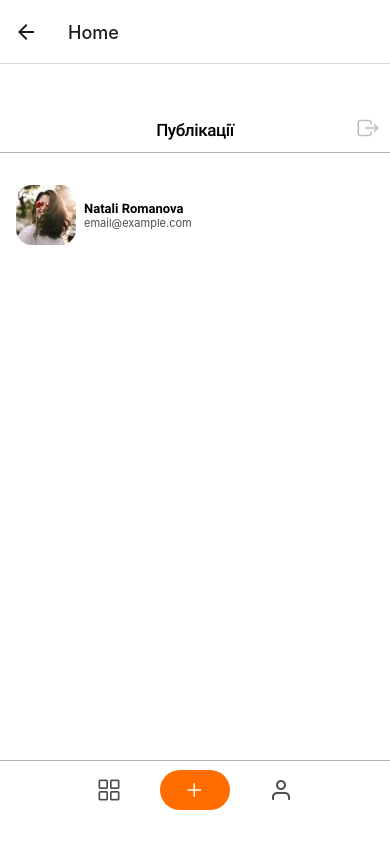
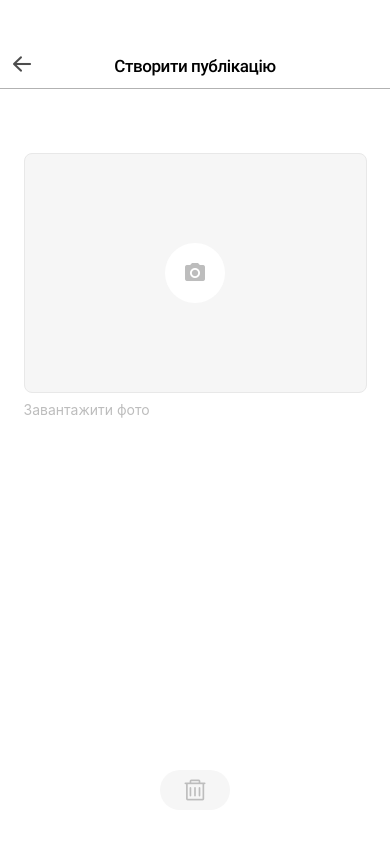
Before and after one commit to OlenaIa/AwesomeProject, a React Native app: screen /Home in a window 390 px wide. Built offline with nearby package versions, Linux system fonts and the light colour scheme.

Commit message:
CreatePostScreen start

```diff
--- a/App.js
+++ b/App.js
@@ -6,6 +6,7 @@ import { LoginScreen } from './Screens/LoginScreen';
 import { PostsScreen } from './Screens/PostsScreen';
 import { NavigationContainer } from "@react-navigation/native";
 import { createStackNavigator } from '@react-navigation/stack';
+import { CreatePostsScreen } from './Screens/CreatePostsScreen';
 
 const MainStack = createStackNavigator(); // вказує на групу навігаторів
 
@@ -22,18 +23,17 @@ export default function App() {
   }
 
   return (
-    <NavigationContainer>
-      <MainStack.Navigator initialRouteName="Login">
-        {/* <View style={styles.container}> */}
-          <MainStack.Screen name="Registration" component={RegistrationScreen} />{/* Аналог Route */}
-        <MainStack.Screen name="Login" component={LoginScreen} />
-        <MainStack.Screen name="Home" component={PostsScreen} />
-      {/* <RegistrationScreen /> */}
-      {/* <LoginScreen /> */}
-      {/* <PostsScreen /> */}
-      {/* </View> */}
-      </MainStack.Navigator>
-      </NavigationContainer>
+           <CreatePostsScreen />
+// <PostsScreen/>
+    // <NavigationContainer>
+    //   <MainStack.Navigator initialRouteName="Login">
+    //     <View style={styles.container}>
+    //       <MainStack.Screen name="Registration" component={RegistrationScreen} />
+    //     <MainStack.Screen name="Login" component={LoginScreen} />
+    //     <MainStack.Screen name="Home" component={PostsScreen} />
+    //   </View>
+    //   </MainStack.Navigator>
+    //   </NavigationContainer>
   );
 };
 
--- /dev/null
+++ b/Screens/CreatePostsScreen.jsx
@@ -0,0 +1,94 @@
+import { Image, Linking, Pressable, StyleSheet, Text, View } from "react-native"
+import { styles } from "../App"
+import { MaterialIcons , AntDesign, Feather } from '@expo/vector-icons';
+import smallAvatar from '../img/smallAvatar.jpg'
+import { stylesPostsScreen } from "./PostsScreen";
+import { TextInput } from "react-native-gesture-handler";
+
+export const CreatePostsScreen = () => {
+    return (
+        <View style={styles.container}>
+            <View style={stylesPostsScreen.header}>
+                <Text style={stylesPostsScreen.titleH3}>Створити публікацію</Text>
+                <Pressable style={stylesCreatePostsScreen.backIcon}
+                // onPress={onPressFunction}
+                >
+                    <AntDesign name="arrowleft" size={24} color="rgba(33, 33, 33, 0.8)" />
+                </Pressable>
+            </View>
+            <View style={stylesCreatePostsScreen.card}>
+                <View>
+                    <View style={stylesCreatePostsScreen.photo}>
+                        {/* <Image source={smallAvatar} /> */}
+                        <Pressable style={stylesCreatePostsScreen.buttonPhoto}
+                        // onPress={onPressFunction}
+                        >
+                            <MaterialIcons name="photo-camera" size={24} color="#BDBDBD" />
+                        </Pressable>
+                    </View>
+
+                    <Text style={stylesCreatePostsScreen.photoTitle}>Завантажити фото</Text>
+                </View>
+                <View>
+
+
+                </View>
+            </View>
+            <View style={stylesPostsScreen.footer}>
+
+                <Pressable style={stylesCreatePostsScreen.footerDeleteButton}
+                // onPress={onPressFunction}
+                >
+                    <AntDesign name="delete" size={24} color="rgba(189, 189, 189, 1)" />
+                </Pressable>
+
+            </View>
+        </View>
+    )
+};
+
+const stylesCreatePostsScreen = StyleSheet.create({
+    backIcon: {
+        position: 'absolute',
+        left: 10,
+        bottom: 11,
+    },
+    card: {
+        alignItems: 'center',
+        gap: 32,
+        paddingHorizontal: 16,
+        paddingTop: 32,
+        paddingBottom: 111,
+    },
+    photo: {
+        justifyContent: 'center',
+        alignItems: 'center',
+        width: 343,
+        height: 240,
+        flexShrink: 0,
+        borderRadius: 8,
+        borderWidth: 1,
+        borderColor: '#E8E8E8',
+        backgroundColor: '#F6F6F6',
+        marginBottom: 8,
+    },
+    buttonPhoto: {
+        justifyContent: 'center',
+        alignItems: 'center',
+        width: 60,
+        height: 60,
+        backgroundColor: '#FFF',
+        borderRadius: 60,
+    },
+    photoTitle: {
+        color: '#BDBDBD',
+    },
+    footerDeleteButton: {
+        justifyContent: 'center',
+        width: 70,
+        height: 40,
+        borderRadius: 20,
+        backgroundColor: '#F6F6F6',
+        alignItems: 'center',
+    }
+});
--- a/Screens/PostsScreen.jsx
+++ b/Screens/PostsScreen.jsx
@@ -21,7 +21,7 @@ export const PostsScreen = () => {
                     <Text style={stylesPostsScreen.cardEmail}>email@example.com</Text>
 
                 </View></View>
-            <View style={stylesPostsScreen.footer}>
+            <View style={[stylesPostsScreen.footer, stylesPostsScreen.footerBorder]}>
                 <Pressable
                 // onPress={onPressFunction}
                 >
@@ -42,7 +42,7 @@ export const PostsScreen = () => {
     )
 };
 
-const stylesPostsScreen = StyleSheet.create({
+export const stylesPostsScreen = StyleSheet.create({
     header: {
         position: 'relative',
         paddingTop: 55,
@@ -60,8 +60,8 @@ const stylesPostsScreen = StyleSheet.create({
     },
     exitIcon: {
         position: 'absolute',
-        right: 10,
-        bottom: 11,
+        right: 16,
+        bottom: 10,
     },
     card: {
         flexDirection: 'row',
@@ -83,10 +83,13 @@ const stylesPostsScreen = StyleSheet.create({
         gap: 39,
         marginTop: 'auto',
         paddingTop: 9,
+
+        paddingBottom: 34,
+        alignItems: 'center',
+    },
+    footerBorder: {
         borderTopColor: 'rgba(0, 0, 0, 0.30)',
         borderTopWidth: 0.5,
-        paddingBottom: 34,
-        alignItems: 'center',
     },
     footerButton: {
         justifyContent: 'center',
```
